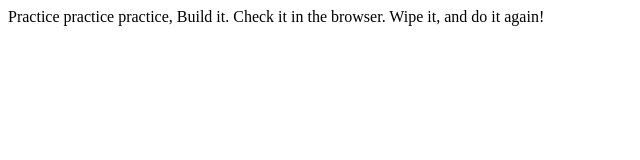
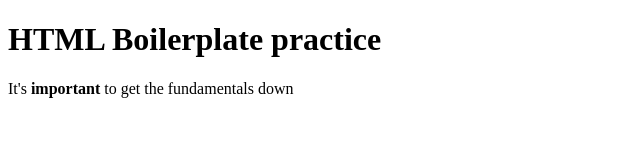
Before and after one commit to JeZsaNay/HTML-Testing, a plain HTML site: page boilerplatepractice.html in a window 1280 px wide. Shown: the whole page, without its empty margins (0-640 px from the left). Drawn offline with Linux system fonts and the light colour scheme.

Commit message:
Update the throwawy practice file/this is git commit practice

```diff
--- a/boilerplatepractice.html
+++ b/boilerplatepractice.html
@@ -1,9 +1,12 @@
 <!DOCTYPE html>
 <html>
     <head>
-        <title> practice makes perfect</title>
-        <meta charset="UTF-8"
+        <meta charset="UTF-8">
+        <title> The Practice Page</title>
     </head>
 
-    <body> Practice practice practice, Build it. Check it in the browser. Wipe it, and do it again!</body>
+    <body>
+        <h1> HTML Boilerplate practice</h1>
+        <p> It's <b>important</b> to get the fundamentals down</p>
+    </body>
 </html>
```
